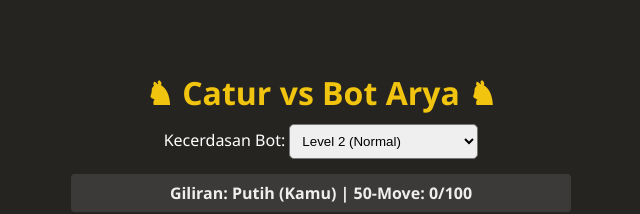
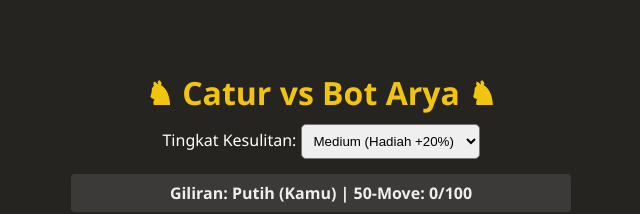
Before and after one commit to algojogacor/BOT-UPDATE-CATUR, a website with bundled scripts: page public_catur/index.html in a window 1280 px wide. Shown: the top 214 px of the page, without its empty margins (319-959 px from the left). Built offline with nearby package versions, Linux system fonts and the light colour scheme.

Commit message:
Update index.html

```diff
--- a/public_catur/index.html
+++ b/public_catur/index.html
@@ -11,16 +11,14 @@
         <h1>♞ Catur vs Bot Arya ♞</h1>
 
         <div class="controls">
-            <label for="difficulty">Kecerdasan Bot: </label>
+            <label for="difficulty">Tingkat Kesulitan: </label>
             <select id="difficulty">
-                <option value="1">Level 1 (Mudah/Random)</option>
-                <option value="2" selected>Level 2 (Normal)</option>
-                <option value="3">Level 3 (Sulit/Mikir)</option>
+                <option value="2" selected>Medium (Hadiah +20%)</option>
+                <option value="3">Hard (Hadiah +30%)</option>
             </select>
         </div>
 
         <div id="status" class="status-box">Giliran: Putih (Kamu)</div>
-
         <div id="chessboard"></div>
 
         <p style="font-size: 12px; color: #bbb; margin-top: 10px;">
```
